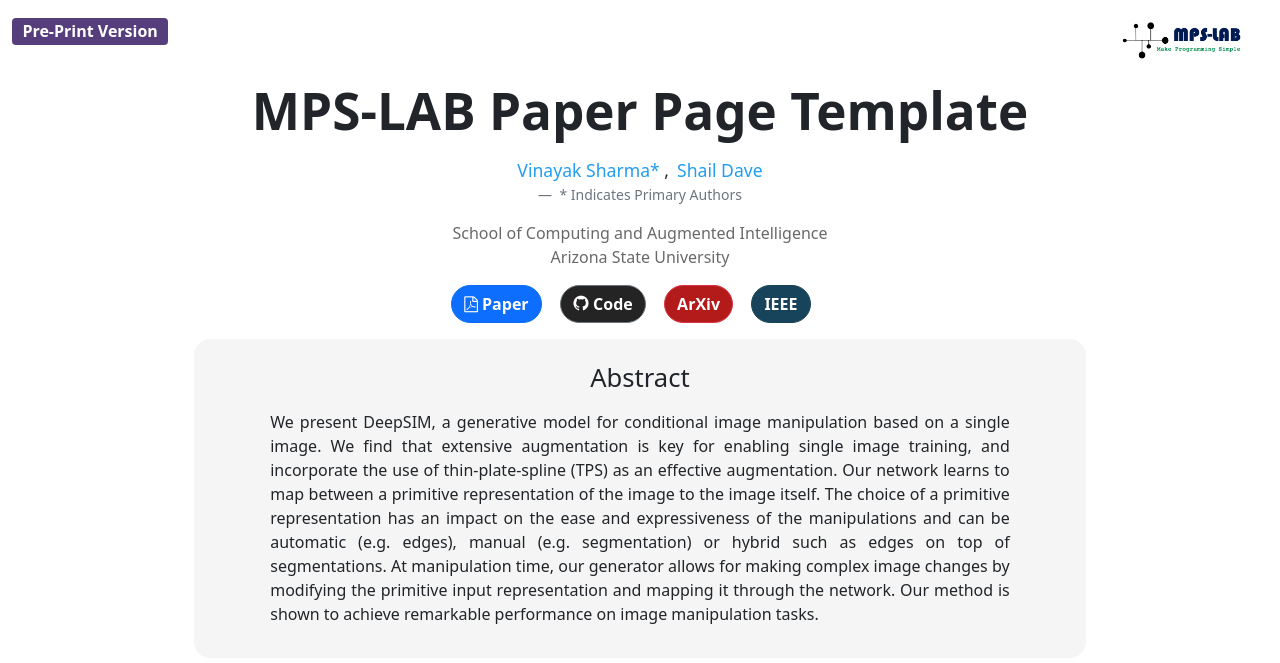
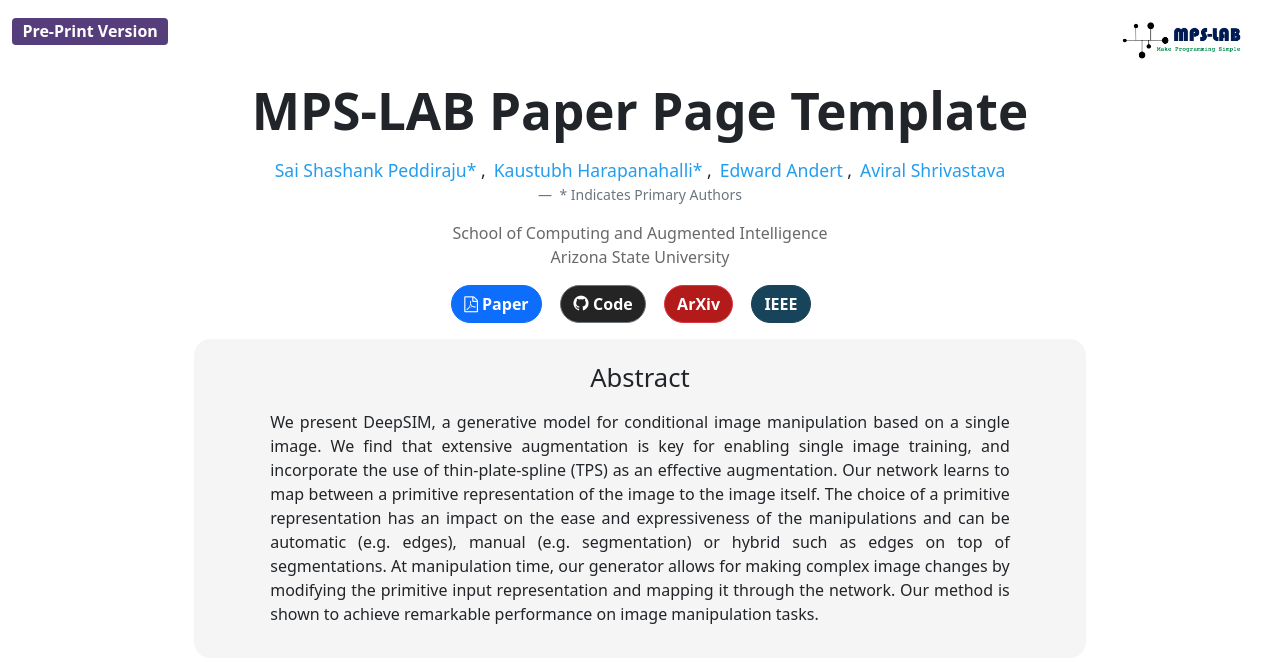
Before and after one commit to MPSLab-ASU/INet, a Jekyll site: the page built from index.html, in a window 1280 px wide and 900 px high, cut to the strip 0-666 px from the top of the window. Shown: the top 663 px of the strip. Built offline with Jekyll 4.4.1, drawn with Linux system fonts in a browser that asks for light colours; formulas are drawn with MathJax 3; a style sheet for code colours, icons or effects is not loaded; part of the change alters nothing that is shown.

Commit message:
Update Authors information

```diff
--- a/_data/authors.yml
+++ b/_data/authors.yml
@@ -1,19 +1,35 @@
-- name: Vinayak Sharma
-  github: vinayak19th
-  linkedin: vinayak19th
-  email: vsharm87@asu.edu
-  position: MS in CS
+- name: Sai Shashank Peddiraju
+  github: psaishashank
+  linkedin: sai-shashank-peddiraju
+  email: speddira@asu.edu
+  position: M.S. in RAS
+  organization: Arizona State University
+  sub_organization: School for Engineering of Matter, Transport and Energy
+  primary: true
+
+- name: Kaustubh Harapanahalli
+  github: kaustubhharapanahalli
+  linkedin: kmhalli
+  email: kharapan@asu.edu
+  position: M.S. in CS
   organization: Arizona State University
   sub_organization: School of Computing and Augmented Intelligence
-  website: vinayak19th.github.io
   primary: true
 
-- name: Shail Dave
-  position: PhD
-  github: shail-dave
-  email: Shail.Dave@asu.edu
-  linkedin: daveshail
+- name: Edward Andert
+  github: eandert
+  linkedin: eddie-andert-00428056
+  email: edward.andert@asu.edu
+  position: Ph.D.
   organization: Arizona State University
   sub_organization: School of Computing and Augmented Intelligence
-  google_scholar: https://scholar.google.com/citations?hl=en&user=SVft2R0AAAAJ&view_op=list_works
-  website: https://sites.google.com/view/shail/
+  primary: false
+
+- name: Aviral Shrivastava
+  github: aviralshri
+  linkedin: aviral
+  email: aviral.shrivastava@asu.edu
+  position: Professor
+  organization: Arizona State University
+  sub_organization: School of Computing and Augmented Intelligence
+  primary: false
```
